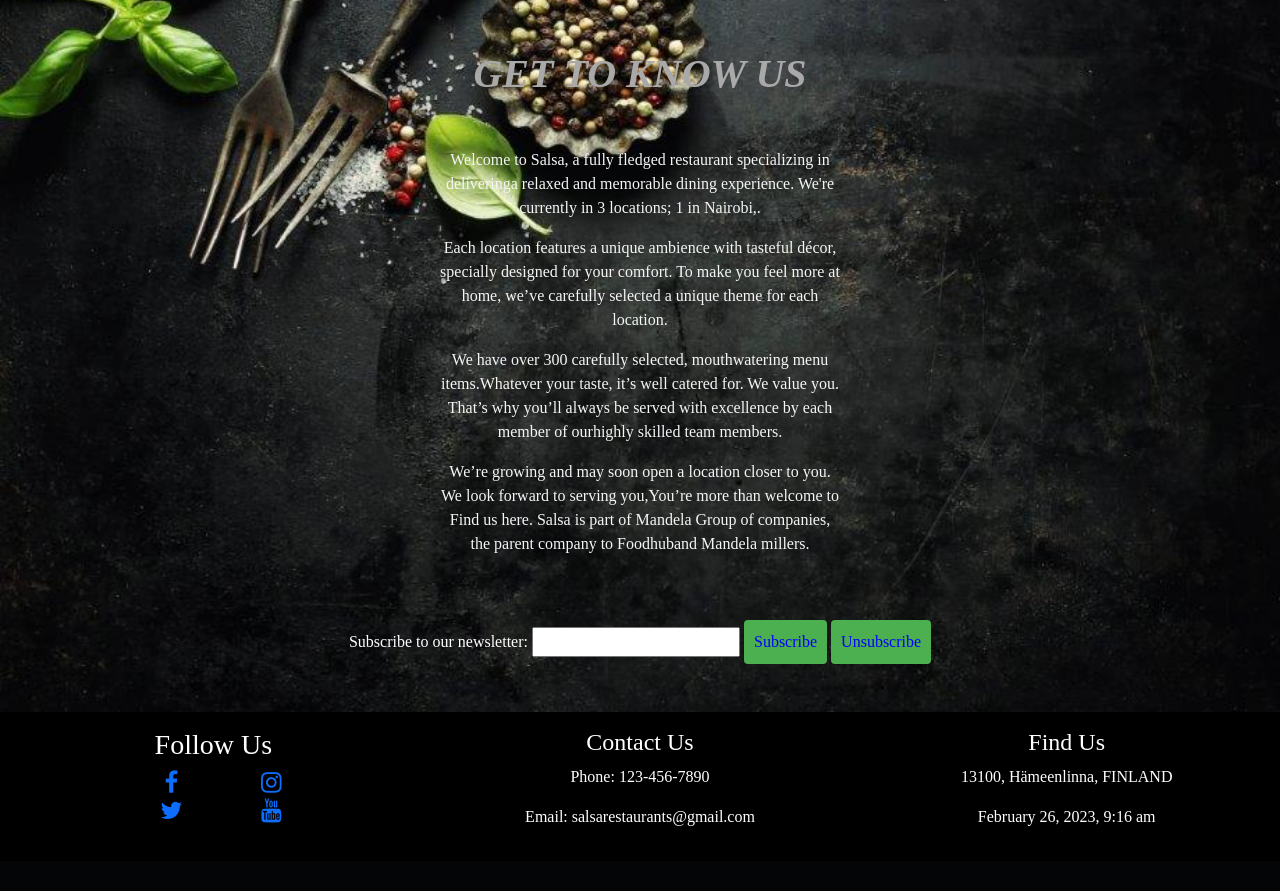
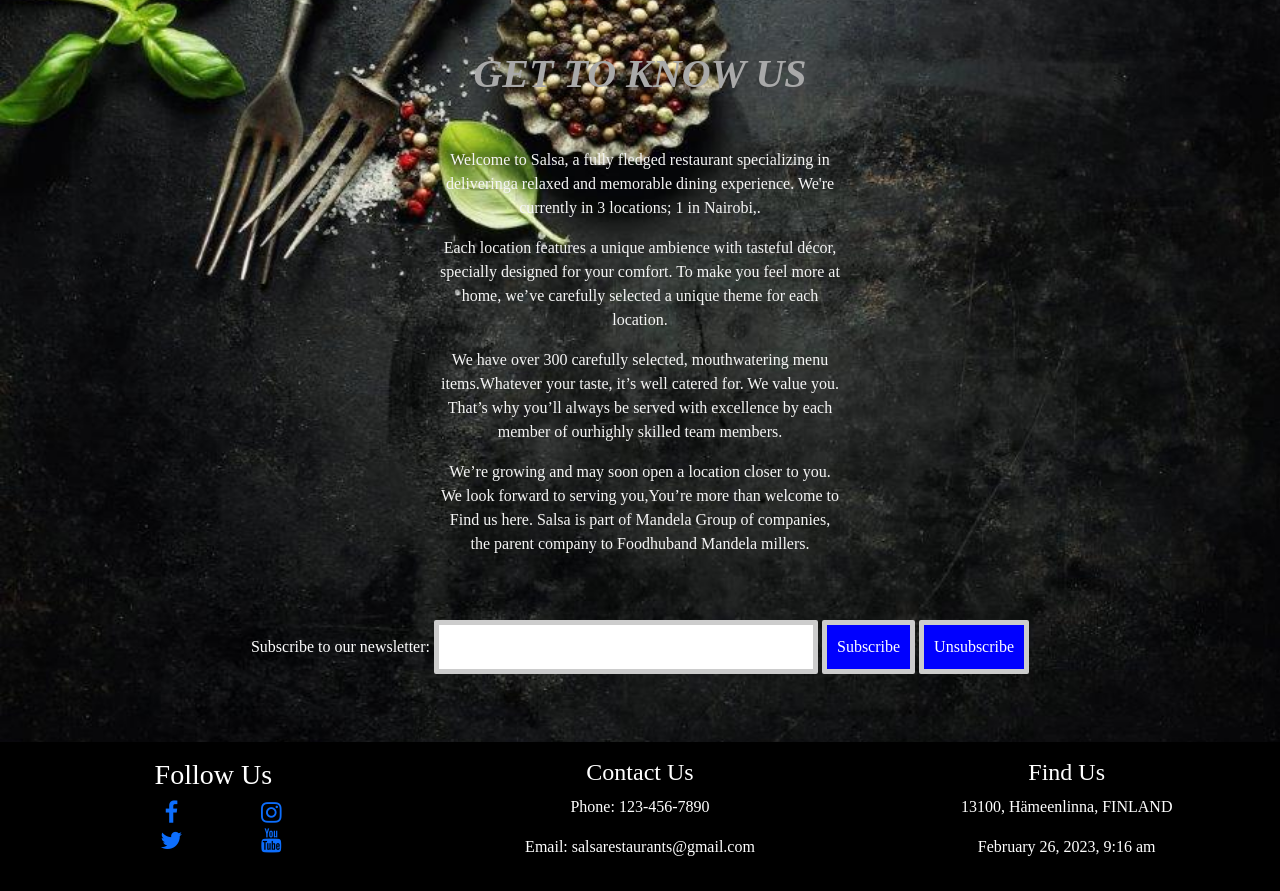
Before and after one commit to jayram22000/TE-M-14, a PHP site: page /aboutus.php in a window 1280 px wide. Shown: the part 88-979 px from the top of the page. Before the commit the page ends 914 px from the top, so only its background shows below. Run offline with PHP 8.4, Linux system fonts and the light colour scheme; data that the repository does not hold is empty.

Commit message:
update aboutus

```diff
--- a/aboutus.php
+++ b/aboutus.php
@@ -32,14 +32,28 @@
   }
 
 button[type="submit"] {
-  background-color: #4CAF50;
-  color:blue;
+  background-color: #black;
+  color:white;
   font-size: 16px;
   padding: 10px;
-  border: none;
-  border-radius: 4px;
+  border: red;
+  border-radius: 2px;
   cursor: pointer;
+  border: 5px solid #ccc;
+  background-color: blue;
+
 }
+
+input[type="email"] {
+  width: 30%;
+  padding: 10px;
+  margin-bottom: 20px;
+  border: 5px solid #ccc;
+  border-radius: 2px;
+
+}
+
+
 </style>
 <html>
 <body>
```
